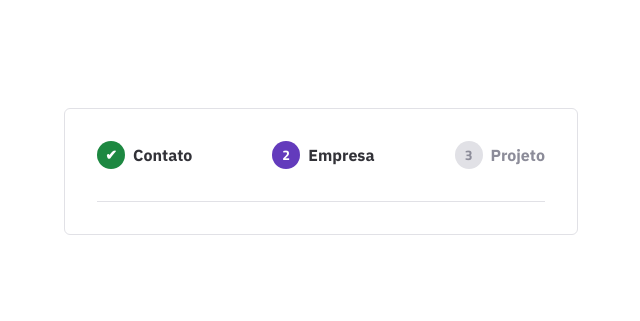
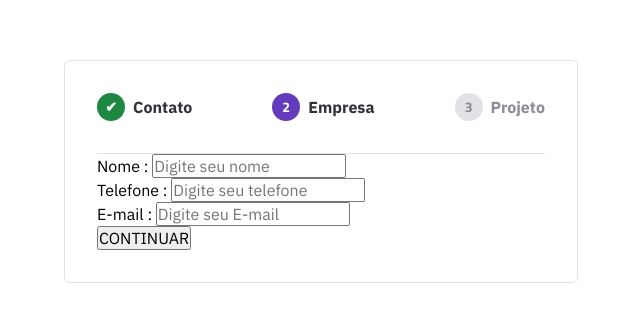
Before and after one commit to duduzx02/MultStepBC-23, a plain HTML site: page index.html in a window 1280 px wide. Shown: the part 229-550 px from the top of the page, without its empty margins (319-959 px from the left). Drawn offline with Linux system fonts and the light colour scheme.

Commit message:
Função para aceitar apenas numeros no telefone

```diff
--- a/index.html
+++ b/index.html
@@ -21,6 +21,25 @@
                 <img src="assets/seta.svg" alt="">
                 <strong>Projeto</strong>
             </div>
+            <div class="form-step active">
+                <div class="content">
+                    <div class="input-wrapper">
+                        <label for="name">Nome :</label>
+                        <input type="text" id="name" name="name" placeholder="Digite seu nome" required>
+                    </div>
+                    <div class="input-wrapper">
+                        <label for="phone">Telefone :</label>
+                        <input type="text" id="phone" name="phone" placeholder="Digite seu telefone" required onkeypress="return /\d/.test(event.key)">
+                    </div>
+                    <div class="input-wrapper">
+                        <label for="e-mail">E-mail :</label>
+                        <input type="text" id="e-mail" name="e-mail" placeholder="Digite seu E-mail" required>
+                    </div>
+                </div>
+                <div class="button-wrapper">
+                    <button class="btn primary">CONTINUAR</button>
+                </div>
+            </div>
         </form>
     </main>
     <script src="index.js"></script>
```
